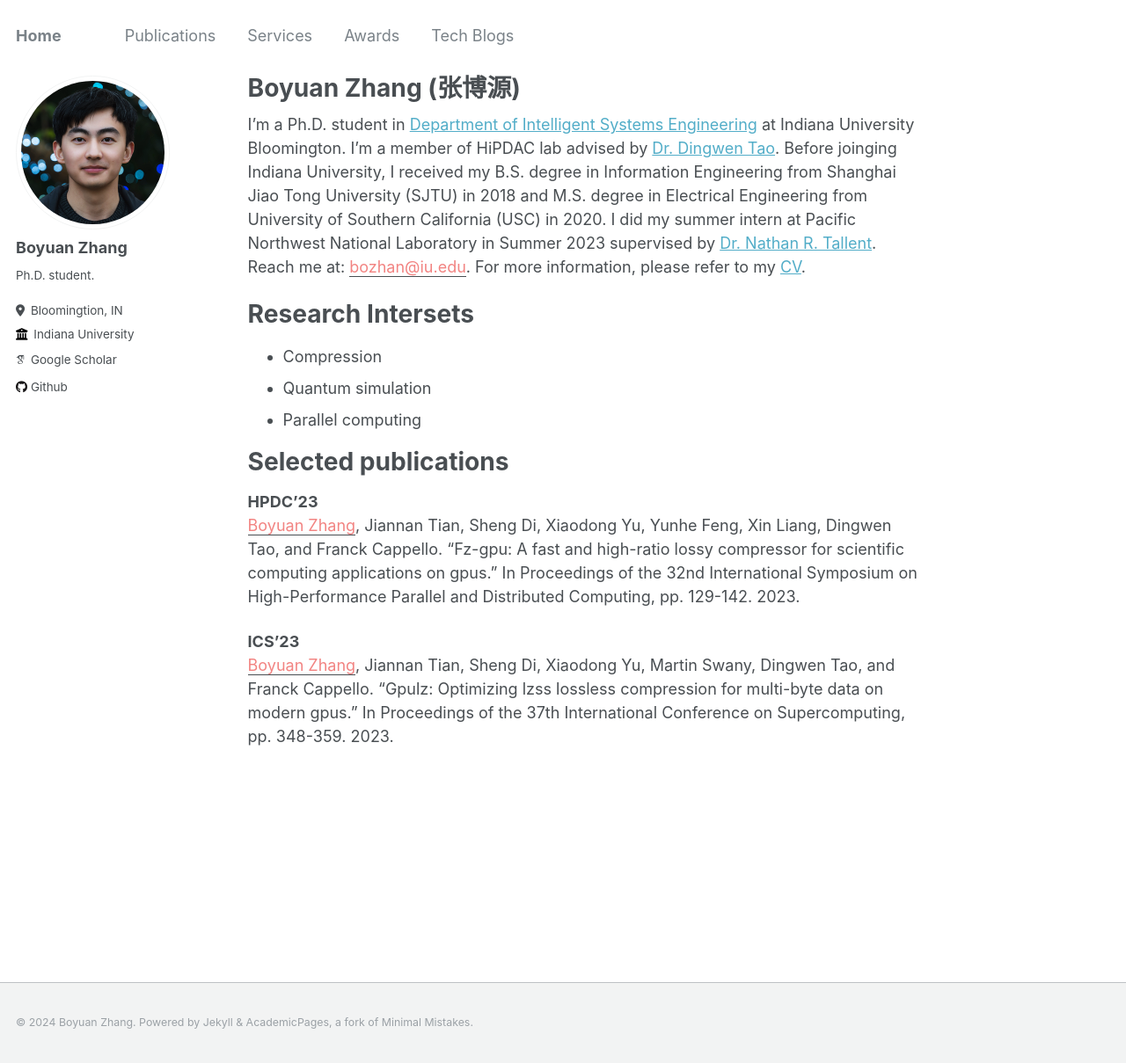
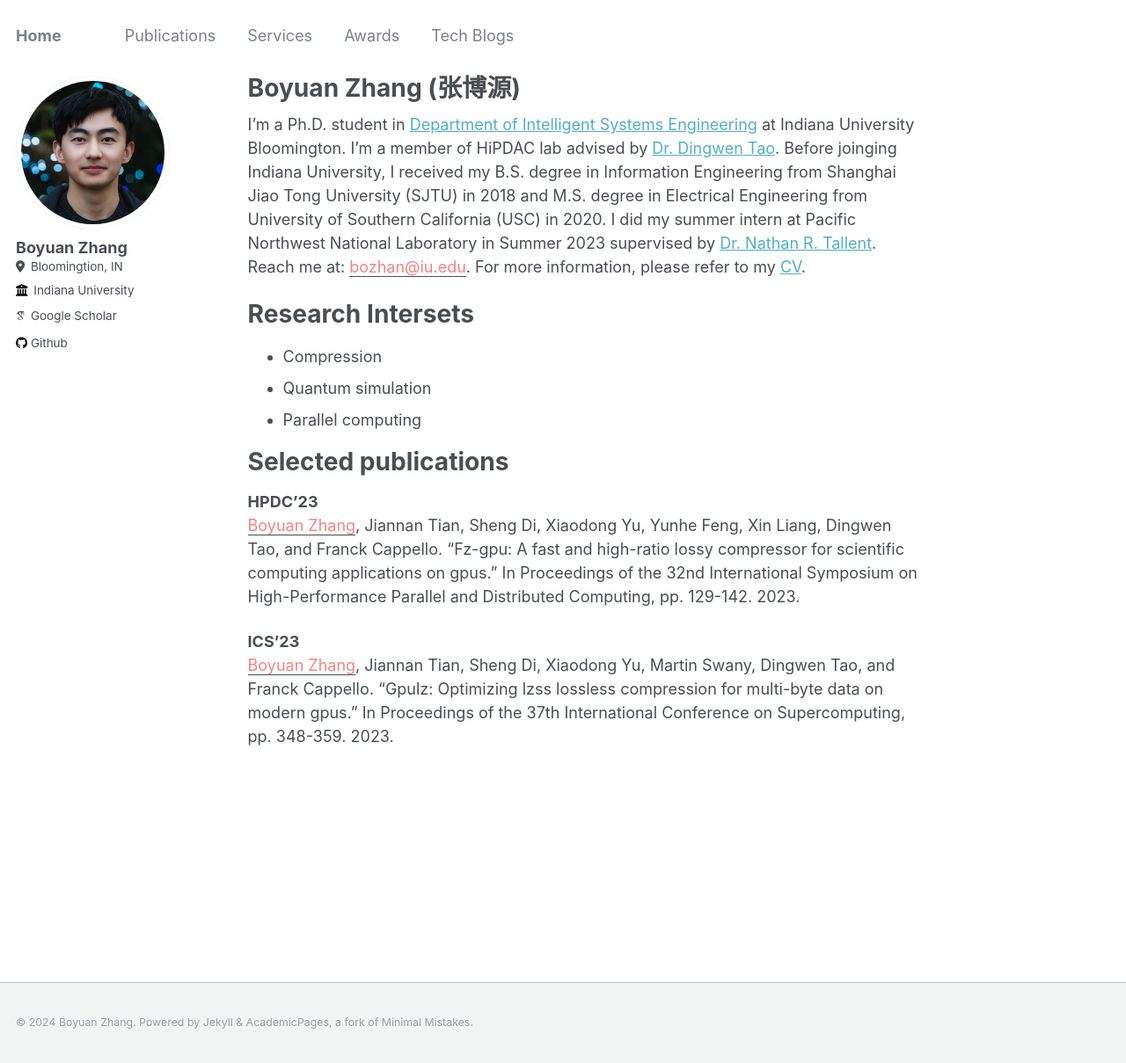
Before and after one commit to boyuanzhang62/boyuanzhang62.github.io_archive, a Jekyll site: the page built from _pages/about.md, in a window 1280 px wide and 1209 px high. Shown: the whole window at 88% size. Built offline with Jekyll 4.4.1, drawn with Linux system fonts in a browser that asks for light colours; some web fonts are replaced.

Commit message:
modify main page

```diff
--- a/_config.yml
+++ b/_config.yml
@@ -24,7 +24,7 @@ author:
   avatar           : "boyuan.png"
   name             : "Boyuan Zhang"
   pronouns         : # example: "she/her"
-  bio              : "Ph.D. student."
+  bio              : # "Ph.D. student."
   location         : "Bloomingtion, IN"
   employer         : "Indiana University"
   uri              : # URL
```
